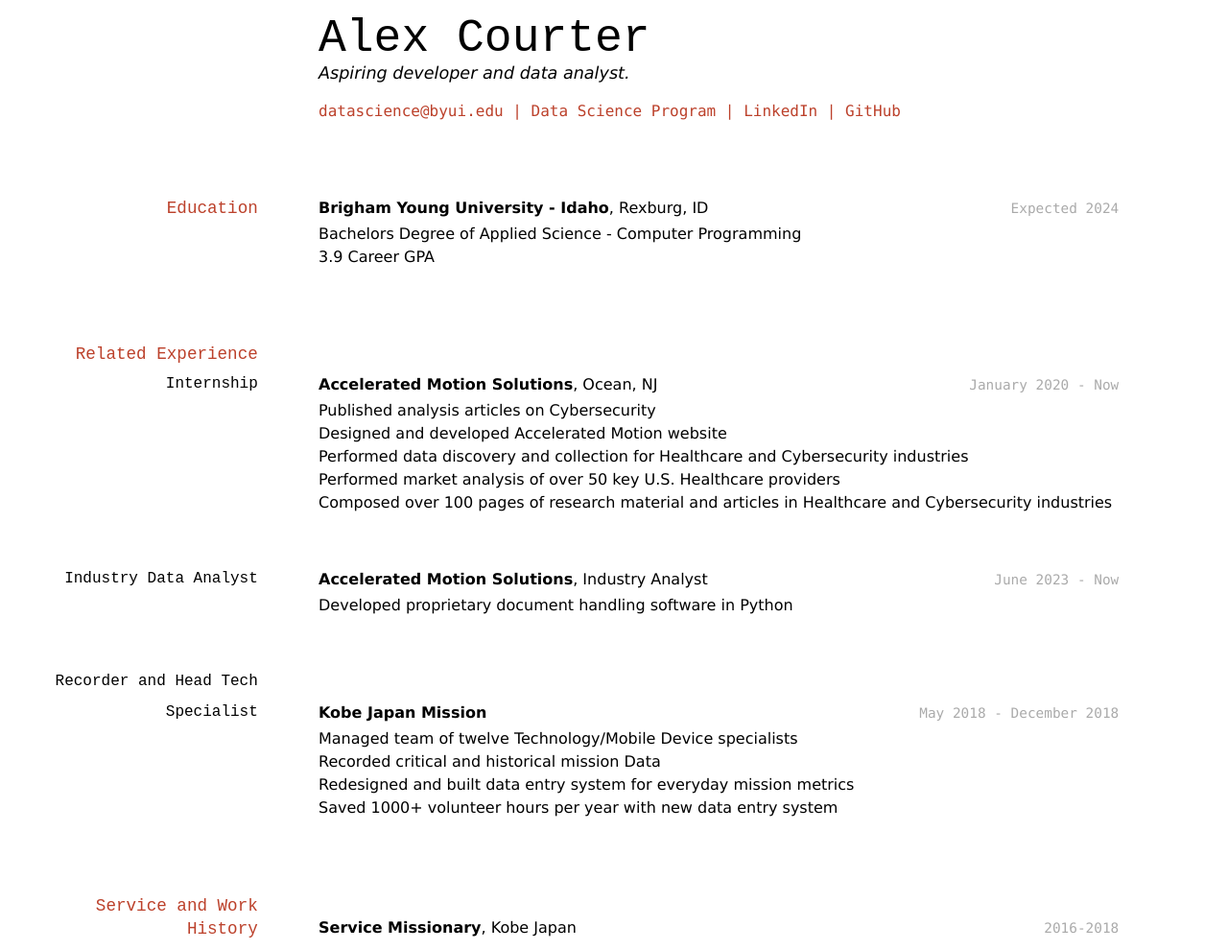
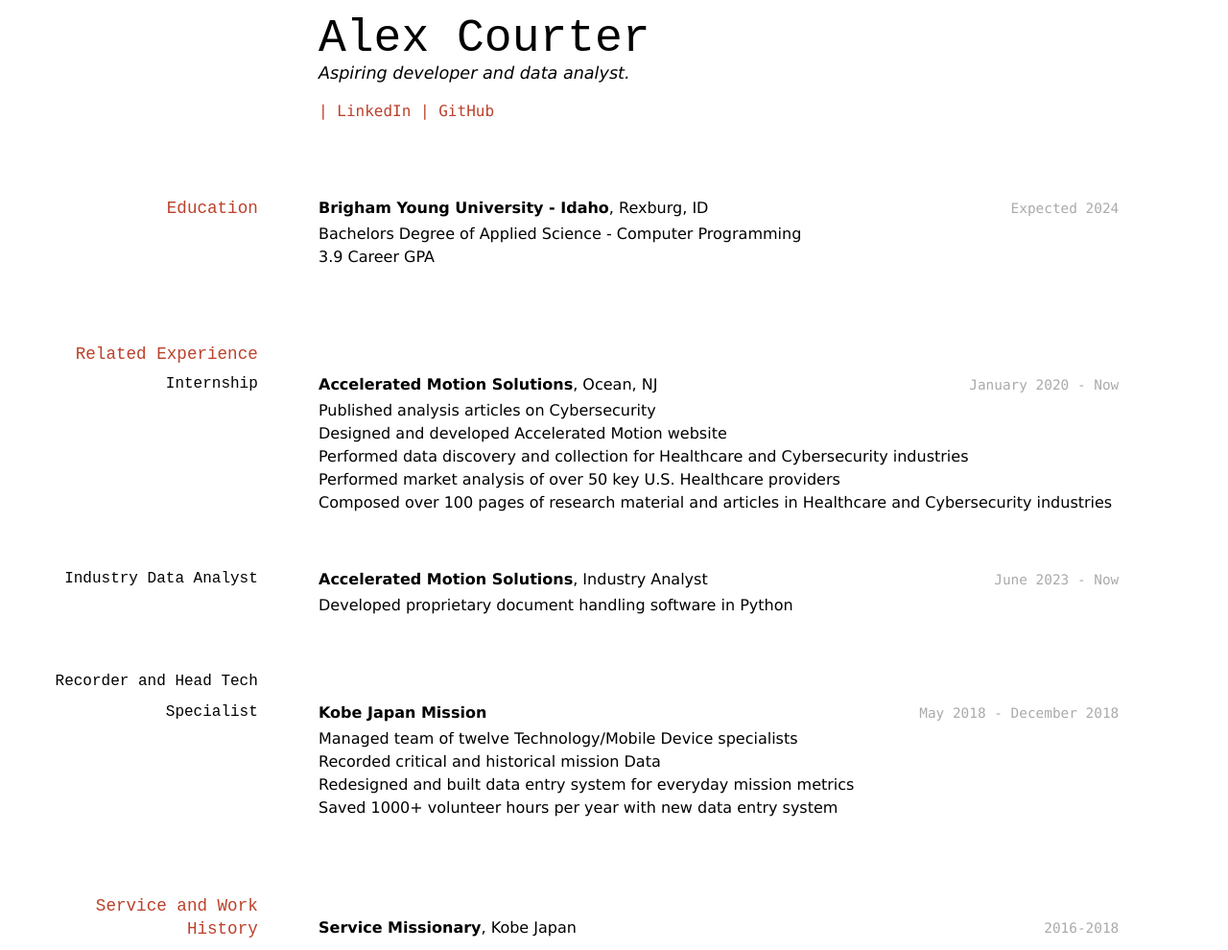
Before and after one commit to AlexxCourter/courter-resume, a Jekyll site: the page built from docs/index.md, in a window 1280 px wide. Shown: the whole page at 96% size. Built offline with Jekyll 4.4.1, drawn with Linux system fonts in a browser that asks for light colours.

Commit message:
Update index.md w/ suggestions
added suggestion for top links from peer review

```diff
--- a/docs/index.md
+++ b/docs/index.md
@@ -6,10 +6,8 @@ title: Alex Courter's Resume
 Aspiring developer and data analyst.
 
 <div id="webaddress">
-<a href="datascience@byui.edu">datascience@byui.edu</a>
-| <a href="https://byuidatascience.github.io/development.html">Data Science Program</a>
-| <a href="https://www.linkedin.com/groups/13537407/">LinkedIn</a>
-| <a href="https://github.com/byuids-resumes">GitHub</a>
+| <a href="https://www.linkedin.com/in/alex-courter/">LinkedIn</a>
+| <a href="https://github.com/AlexxCourter">GitHub</a>
 </div>
 
 <!-- https://www.monique.tech/the-art-of-markdown -->
```
